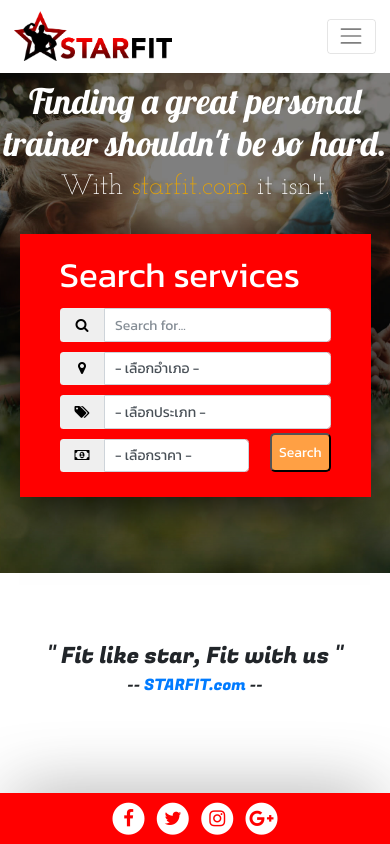
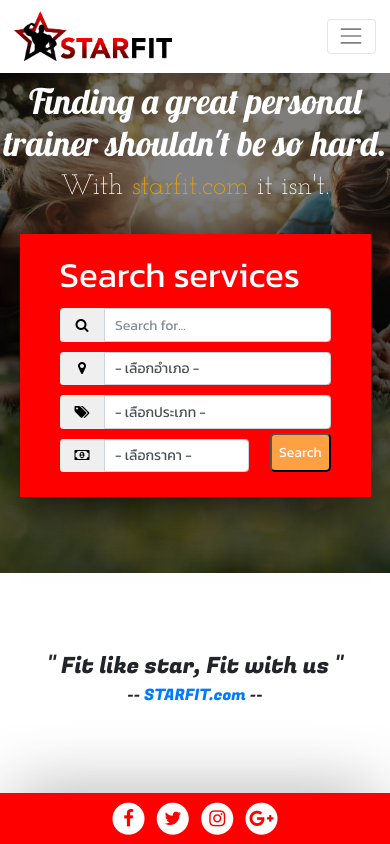
Before and after one commit to 5730684221-AB/mms-get-a-se, a Node server app: page / in a window 390 px wide. Run offline with Node 20, Linux system fonts and the light colour scheme; some libraries are stand-ins or nearby versions.

Commit message:
fix responsive bug

```diff
--- a/starfit_node/public/css/style.css
+++ b/starfit_node/public/css/style.css
@@ -134,7 +134,7 @@
 }
 
 .inspire{
-    height: 200px;
+    height: 220px;
     font-family: 'Fugaz One', cursive;
     text-align: center;
 }
@@ -185,6 +185,9 @@
         color: red;
         background: none;
     }
+    a.signup-button:hover{
+        background: white;
+    }
     .copyright{
         display: none;
     }
--- a/starfit_node/views/layout.hbs
+++ b/starfit_node/views/layout.hbs
@@ -18,7 +18,7 @@
 </head>
 
 <body>
-  <div class="d-flex flex-column" style="height:100%">
+  <div class="" style="height:100%">
       {{{body}}}
   </div>
 
```
